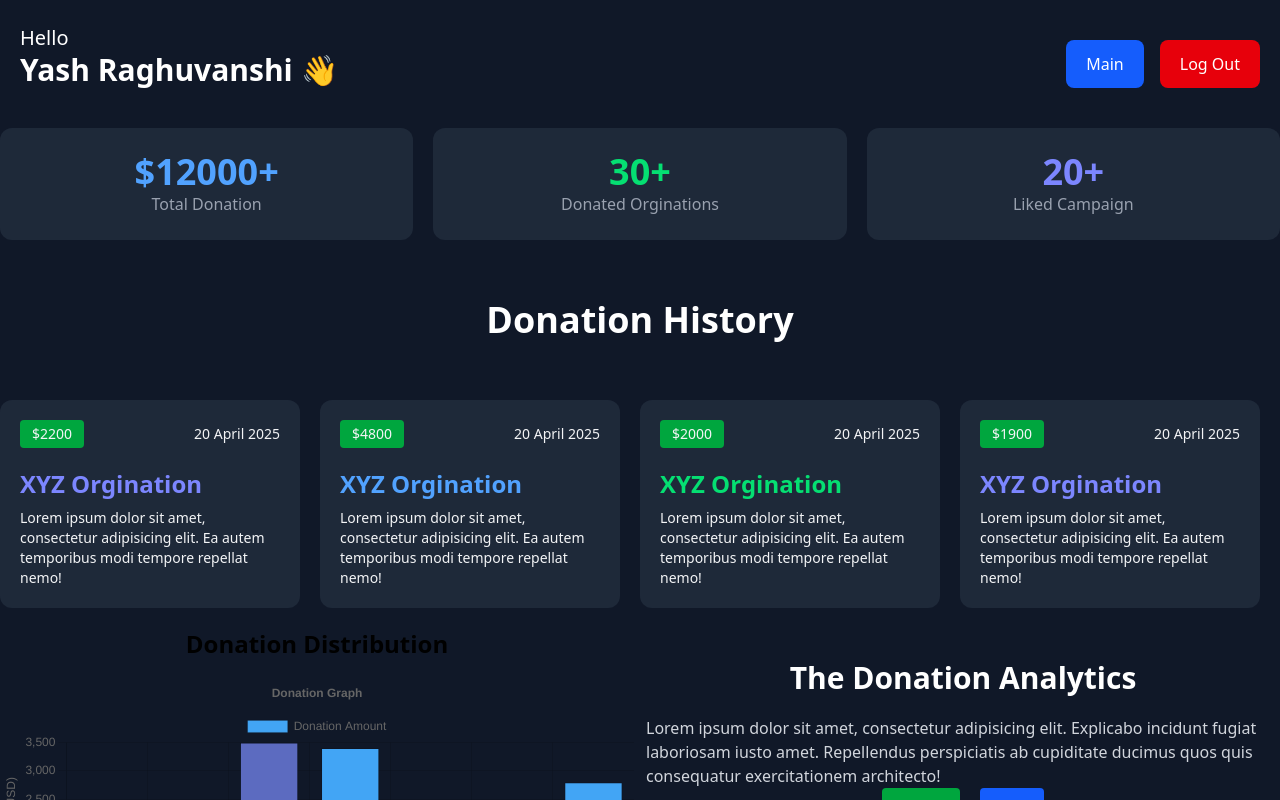
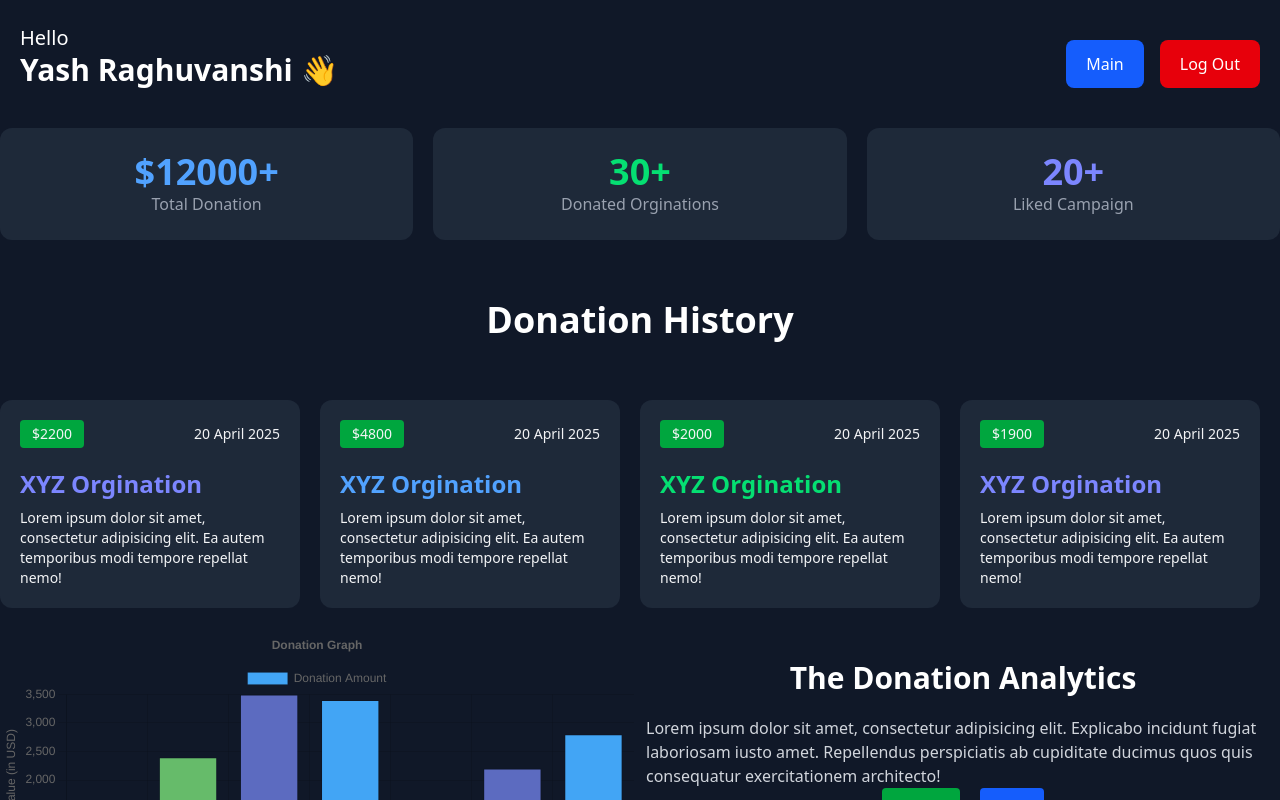
Before and after one commit to YNVSolutions/SwiftCause_Web, a Next.js app: page /UserDashboard in a window 1280 px wide. Shown: the top 800 px of the page. Built offline with nearby package versions, Linux system fonts and the light colour scheme.

Commit message:
Update DonationGraph.jsx

```diff
--- a/app/UserDashboard/Others/DonationGraph.jsx
+++ b/app/UserDashboard/Others/DonationGraph.jsx
@@ -9,7 +9,6 @@ const DonationGraph = () => {
   return (
     <>
       <div className='w-1/2'>
-        <h2 className="text-center text-2xl font-bold mb-4">Donation Distribution</h2>
         <Bar
           data={{
             labels: DonationData.map((data) => data.Orgination),
```
